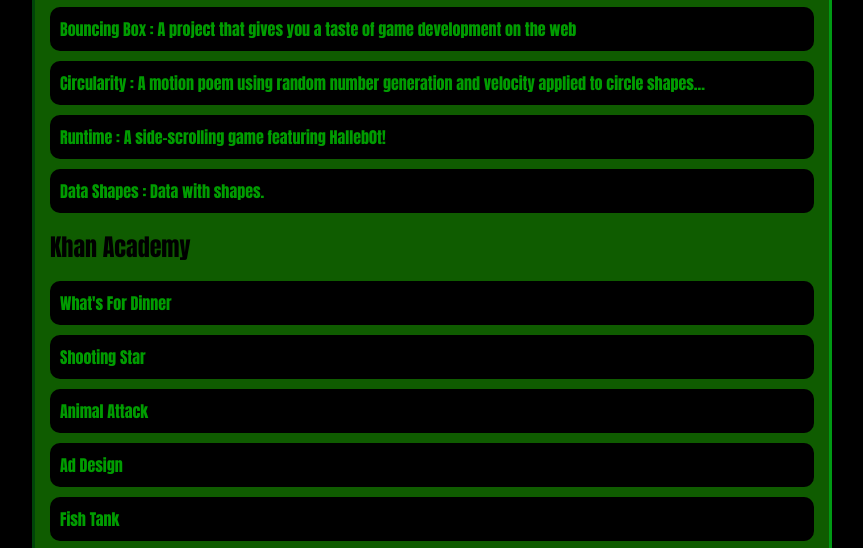
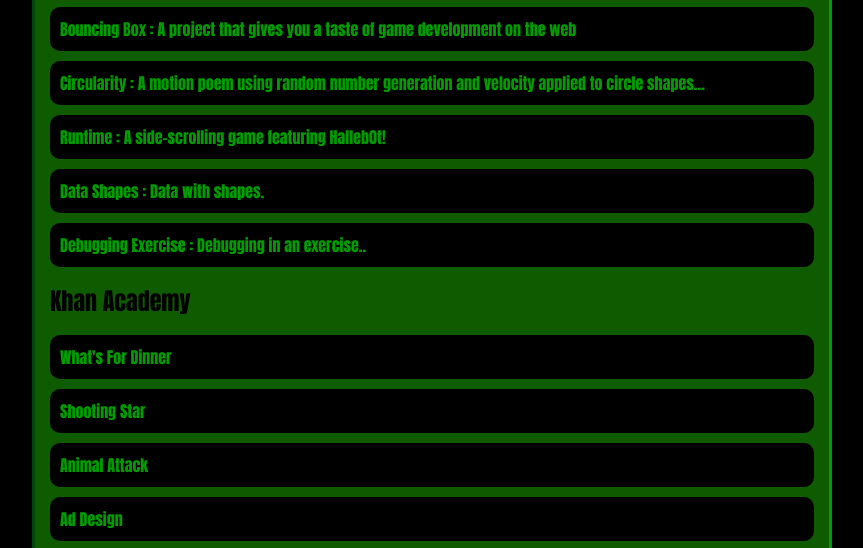
Before and after one commit to matthewscott2/matthewscott.github.io, a plain HTML site: page portfolio.html in a window 1280 px wide. Shown: the part 250-798 px from the top of the page, without its empty margins (208-1071 px from the left). Drawn offline with Linux system fonts and the light colour scheme.

Commit message:
saving debugging exercise

```diff
--- a/portfolio.html
+++ b/portfolio.html
@@ -28,6 +28,7 @@
                   <li><a href="projects/circularity/">Circularity : A motion poem using random number generation and velocity applied to circle shapes...</a></li>
                   <li><a href="projects/runtime">Runtime : A side-scrolling game featuring Halleb0t!</a></li>
                   <li><a href="https://matthewscott2.github.io/matthewscottasd2.github.io/asd-projects/data-shapes/">Data Shapes : Data with shapes.</a></li>
+                  <li><a href="https://matthewscott2.github.io/matthewscottasd2.github.io/asd-projects/debugging-exercise/">Debugging Exercise : Debugging in an exercise..</a></li>
                 </ul>
                 <h2>Khan Academy</h2>
                 <ul id="portfolio">
```
